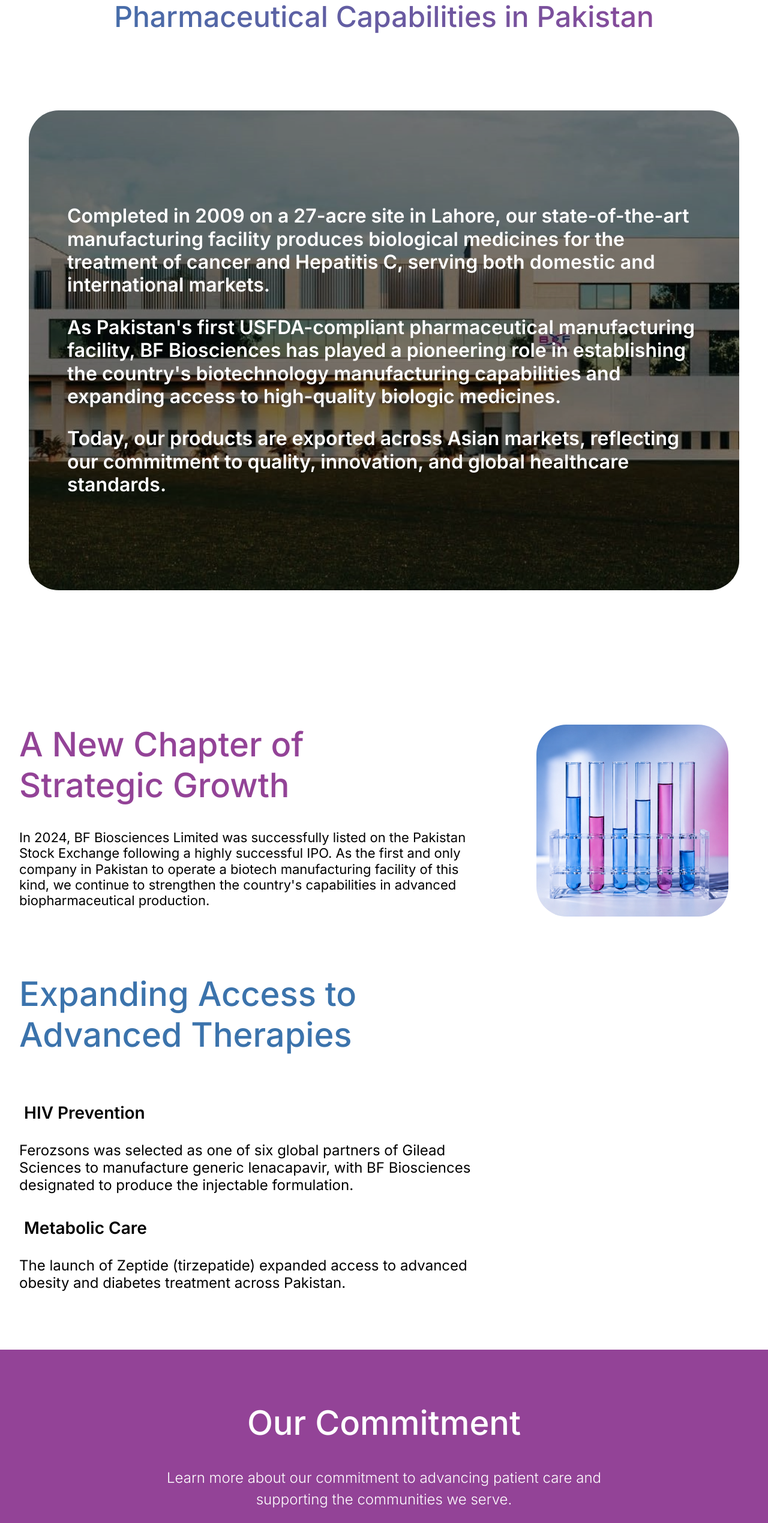
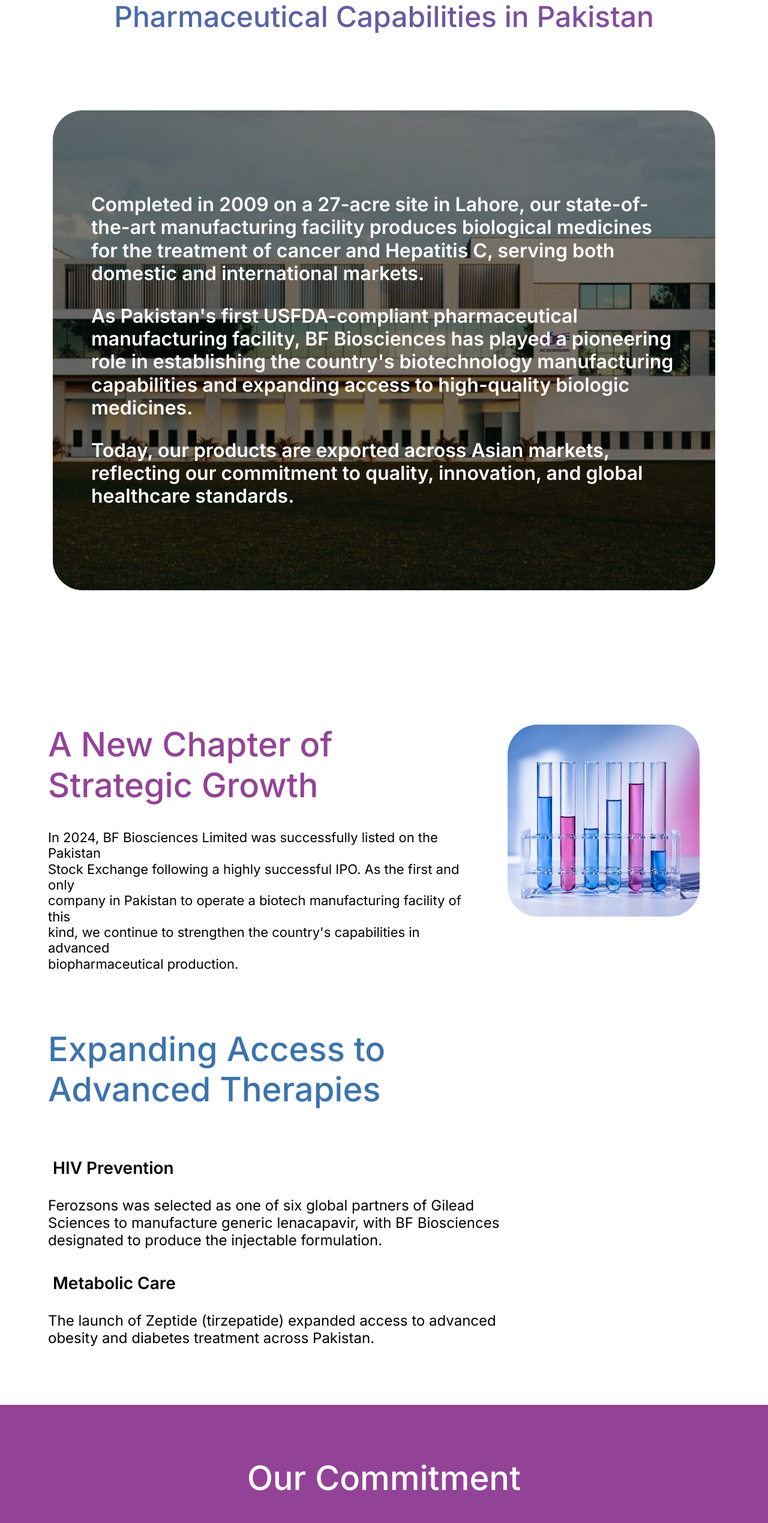
Before and after one commit to WMSols/bfbio-nextjs, a Next.js app: page /about/history in a window 1280 px wide. Shown: the part 1329-3868 px from the top of the page at 60% size. Built offline with nearby package versions, Linux system fonts and the light colour scheme; no server answers.

Commit message:
Adjusted History page alignment and spacing Removed Glead card from partnerships

```diff
--- a/app/about/history/components/CommitmentSection.tsx
+++ b/app/about/history/components/CommitmentSection.tsx
@@ -17,7 +17,7 @@
           Learn more about our commitment to advancing patient care and
           supporting the communities we serve.
         </p>
-        <div className="mt-10 flex flex-col items-center gap-4 sm:mt-14 sm:flex-row sm:flex-wrap sm:justify-center sm:gap-6">
+        <div className=" flex flex-col items-center gap-4 sm:mt-14 sm:flex-row sm:flex-wrap sm:justify-center sm:gap-6">
           {links.map((link) => (
             <Button
               key={link.href}
--- a/app/about/history/components/ManufacturingSection.tsx
+++ b/app/about/history/components/ManufacturingSection.tsx
@@ -10,7 +10,7 @@
         </h2>
       </div>
 
-      <div className="relative mx-4 flex min-h-[32rem] items-center overflow-hidden rounded-[50px] px-6 py-12 sm:min-h-screen sm:px-10 md:mx-8  md:px-16 md:py-16 lg:mx-12 ">
+      <div className="relative mx-4 flex min-h-[32rem] items-center overflow-hidden rounded-[50px] px-6 py-12 md:min-h-[800px] sm:px-10 md:mx-8  md:px-16 md:py-16 lg:mx-22 ">
         <Image
           src="/images/banner-bg.webp"
           alt="BF Biosciences manufacturing facility in Lahore"
--- a/app/about/history/components/StrategicGrowthSection.tsx
+++ b/app/about/history/components/StrategicGrowthSection.tsx
@@ -15,14 +15,14 @@
 
 export default function StrategicGrowthSection() {
   return (
-    <section className="py-16 md:py-24">
+    <section className="py-16 md:py-24 sm:px-12">
       <div className="container">
-        <div className="grid grid-cols-1 items-start gap-10 md:grid-cols-[minmax(0,1fr)_minmax(12rem,24.3rem)] md:gap-16">
+        <div className="grid grid-cols-1 items-start gap-10 md:grid-cols-[minmax(0,1fr)_minmax(12rem,24.3rem)] ">
           <div>
             <h2 className="max-w-150 text-3xl font-medium leading-[1.2] text-brand md:text-5xl lg:text-[56px]">
               A New Chapter of Strategic Growth
             </h2>
-            <p className="mt-8 max-w-5xl text-lg md:text-[22px] leading-[1.2] text-black md:mt-10 2xl:text-[28px]">
+            <p className="mt-8 max-w-5xl text-lg md:text-[22px] leading-[1.2] text-black md:mt-10 2xl:text-[24px]">
               In 2024, BF Biosciences Limited was successfully listed on the
               Pakistan<br className="hidden sm:block" /> Stock Exchange following a highly successful IPO. As the
               first and only<br className="hidden sm:block" /> company in Pakistan to operate a biotech
--- a/data/partnerships.ts
+++ b/data/partnerships.ts
@@ -13,14 +13,6 @@
     imageClassName: "h-24 w-auto max-w-[90%] object-contain md:h-32",
   },
   {
-    name: "Gilead",
-    href: "https://www.gilead.com",
-    image: "/images/partnerships/gliead-logo.png",
-    background: "bg-[#C8102E]",
-    imageClassName:
-      "absolute inset-0 h-full w-full max-w-none object-cover object-center md:h-full",
-  },
-  {
     name: "Ferozsons Laboratories Limited",
     href: "https://ferozsons-labs.com",
     image: "/images/partnerships/fll-logo.png",
```
